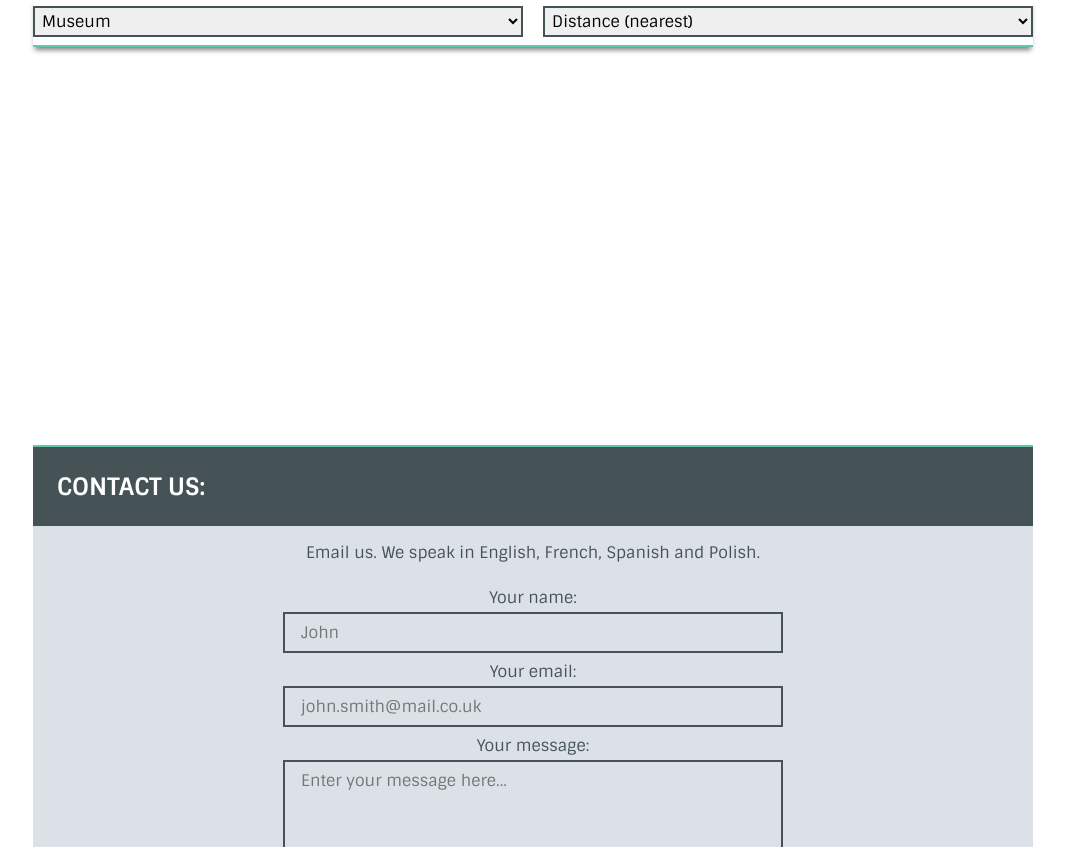
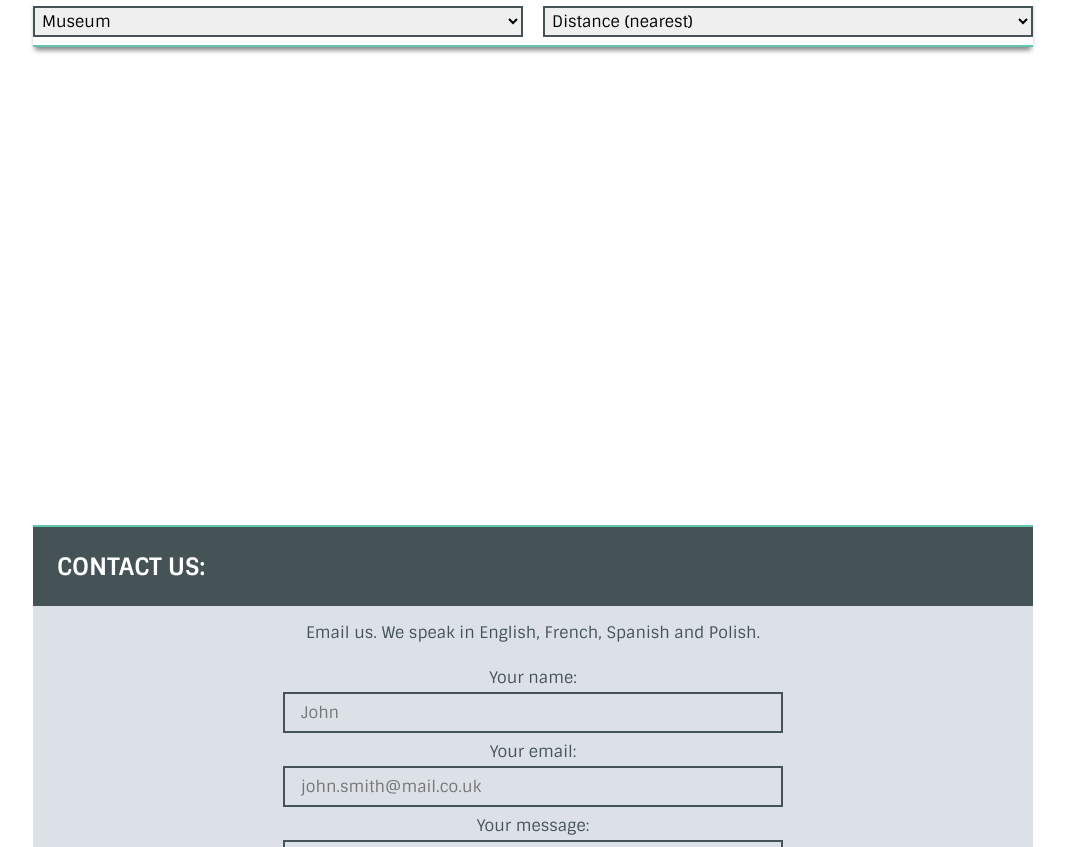
Before and after one commit to wafel34/herbrandStreet, a website: page app/index.html in a window 1280 px wide. Shown: the part 4231-5078 px from the top of the page, without its empty margins (107-1172 px from the left). Drawn offline with nearby package versions, Linux system fonts and the light colour scheme; some packages are replaced by stand-ins of ours; files that its build step writes are made by us from their sources; no server answers; files whose address does not match are found by name.

Commit message:
Changed height of places list

```diff
--- a/resources/sass/_location_contact.sass
+++ b/resources/sass/_location_contact.sass
@@ -30,8 +30,8 @@
 
 
 .map-list
-    height: 50vh
-    min-height: 50vh
+    height: 60vh
+    min-height: 60vh
     width: 100%
     overflow-y: scroll
     border-bottom: 2px solid $greenish
```
Also changed, not shown: app/public/css/style.css.
